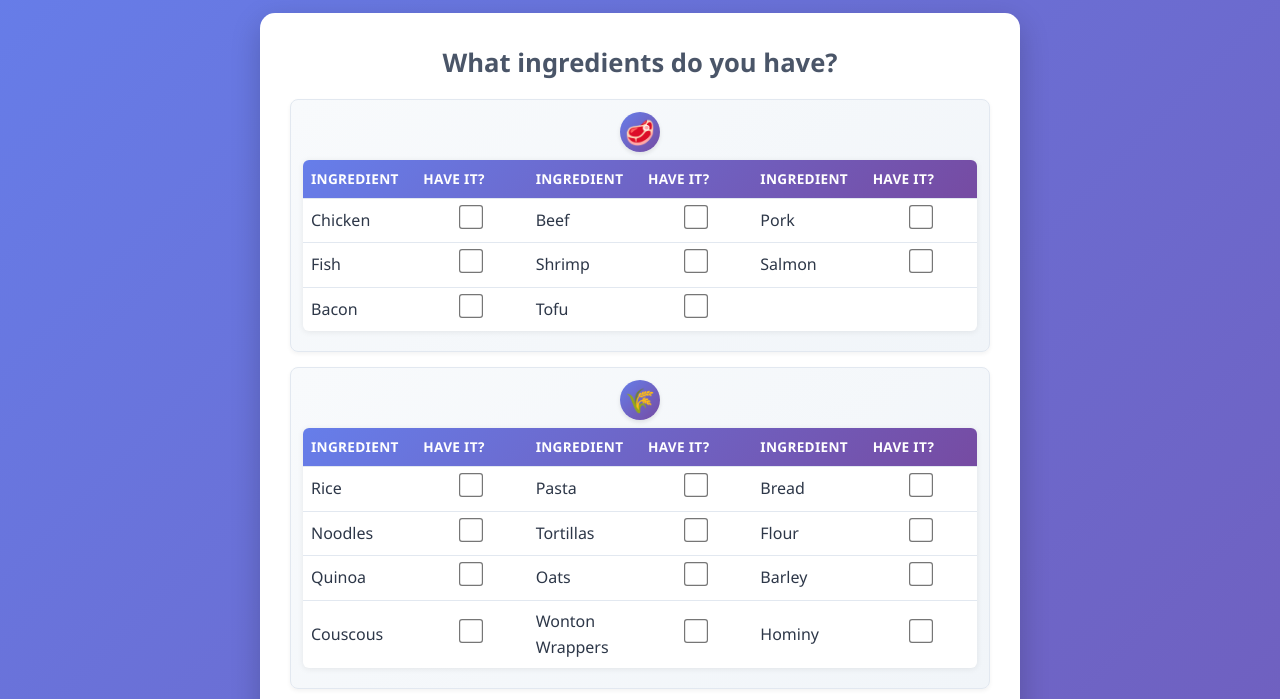
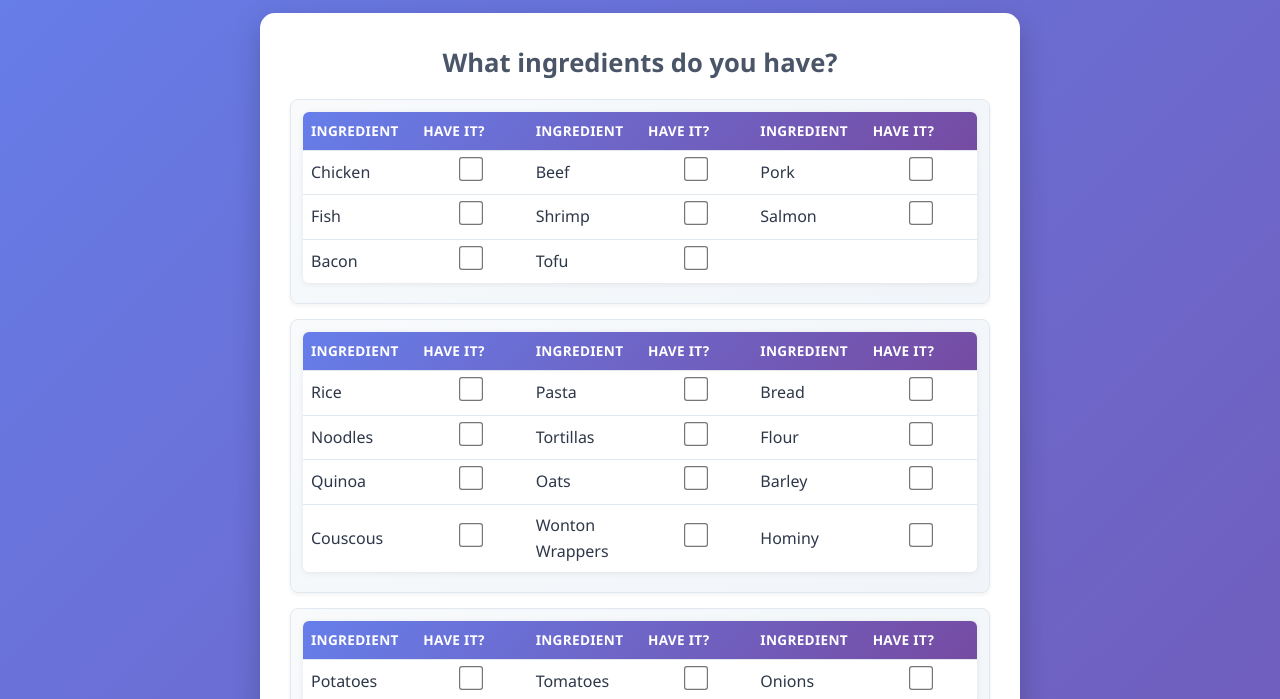
Before and after one commit to tatahab-tech/DinnerHelperApp, a website: page index.html in a window 1280 px wide. Shown: the part 101-800 px from the top of the page. Drawn offline with Linux system fonts and the light colour scheme.

Commit message:
feat: Remove category emoji headers for ultimate minimal design
- Removed all emoji category titles (🥩, 🌾, 🥕, 🧀, 🧂)
- Eliminated category-title CSS styles completely
- Created seamless table-only layout with maximum space efficiency
- Categories now flow naturally without visual separators
- Users can identify ingredient types directly from the ingredients themselves
- Achieved absolute minimal design with zero visual clutter
- Maximum screen real estate utilization for ingredient selection

```diff
--- a/index.html
+++ b/index.html
@@ -18,7 +18,6 @@
 
                 <!-- Proteins Section -->
                 <div class="ingredient-category">
-                    <h3 class="category-title">🥩</h3>
                     <table class="ingredients-table">
                         <thead>
                             <tr>
@@ -61,7 +60,6 @@
 
                 <!-- Carbs & Grains Section -->
                 <div class="ingredient-category">
-                    <h3 class="category-title">🌾</h3>
                     <table class="ingredients-table">
                         <thead>
                             <tr>
@@ -112,7 +110,6 @@
 
                 <!-- Vegetables Section -->
                 <div class="ingredient-category">
-                    <h3 class="category-title">🥕</h3>
                     <table class="ingredients-table">
                         <thead>
                             <tr>
@@ -163,7 +160,6 @@
 
                 <!-- Dairy & Eggs Section -->
                 <div class="ingredient-category">
-                    <h3 class="category-title">🧀</h3>
                     <table class="ingredients-table">
                         <thead>
                             <tr>
@@ -198,7 +194,6 @@
 
                 <!-- Pantry & Seasonings Section -->
                 <div class="ingredient-category">
-                    <h3 class="category-title">🧂</h3>
                     <table class="ingredients-table">
                         <thead>
                             <tr>
--- a/style.css
+++ b/style.css
@@ -73,21 +73,6 @@ main {
     transform: translateY(-1px);
 }
 
-.category-title {
-    font-size: 1.5rem;
-    margin-bottom: 8px;
-    text-align: center;
-    padding: 4px;
-    background: linear-gradient(135deg, #667eea 0%, #764ba2 100%);
-    border-radius: 50%;
-    width: 40px;
-    height: 40px;
-    display: flex;
-    align-items: center;
-    justify-content: center;
-    margin: 0 auto 8px auto;
-    box-shadow: 0 2px 4px rgba(0, 0, 0, 0.1);
-}
 
 /* Table styles */
 .ingredients-table {
```
